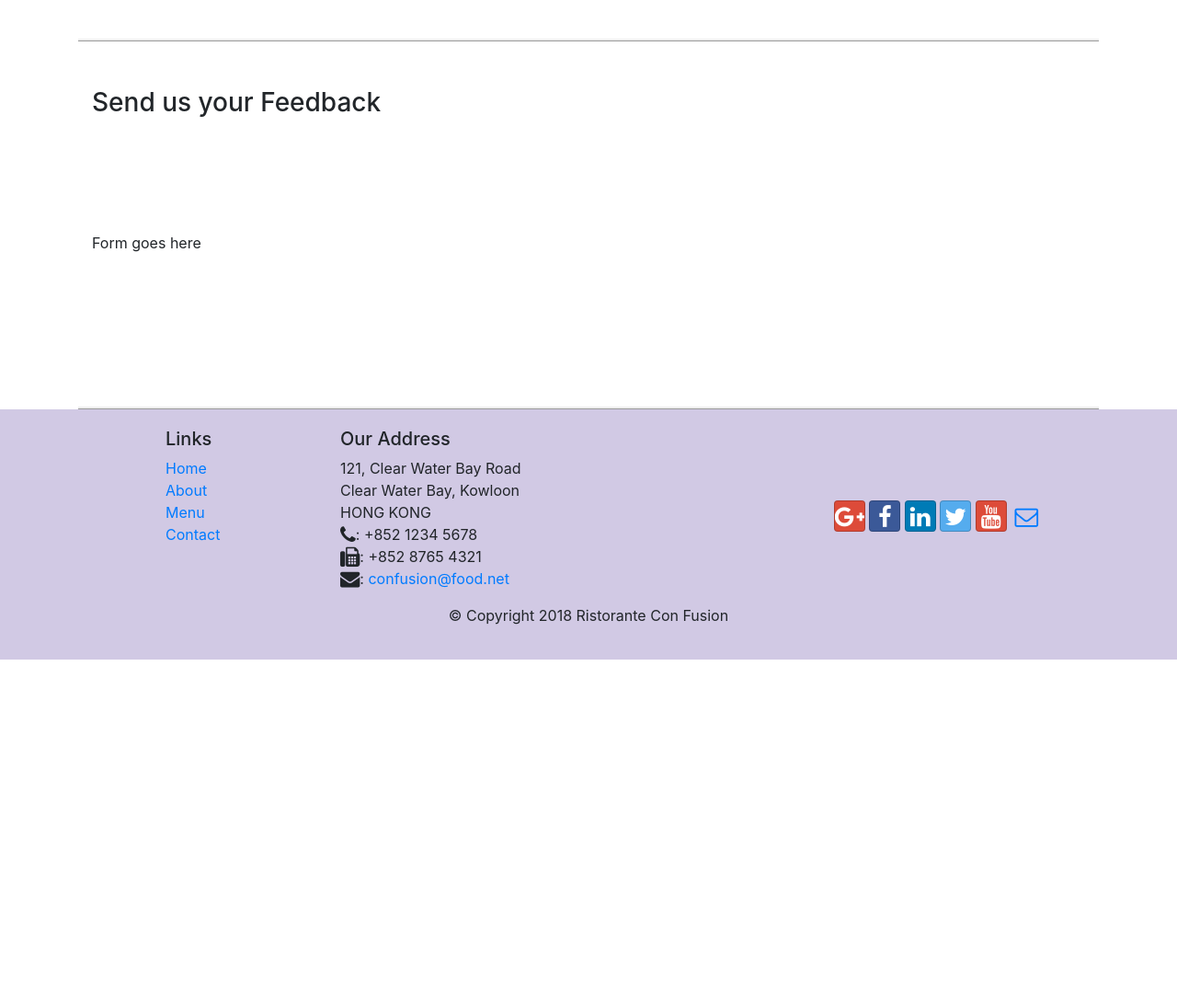
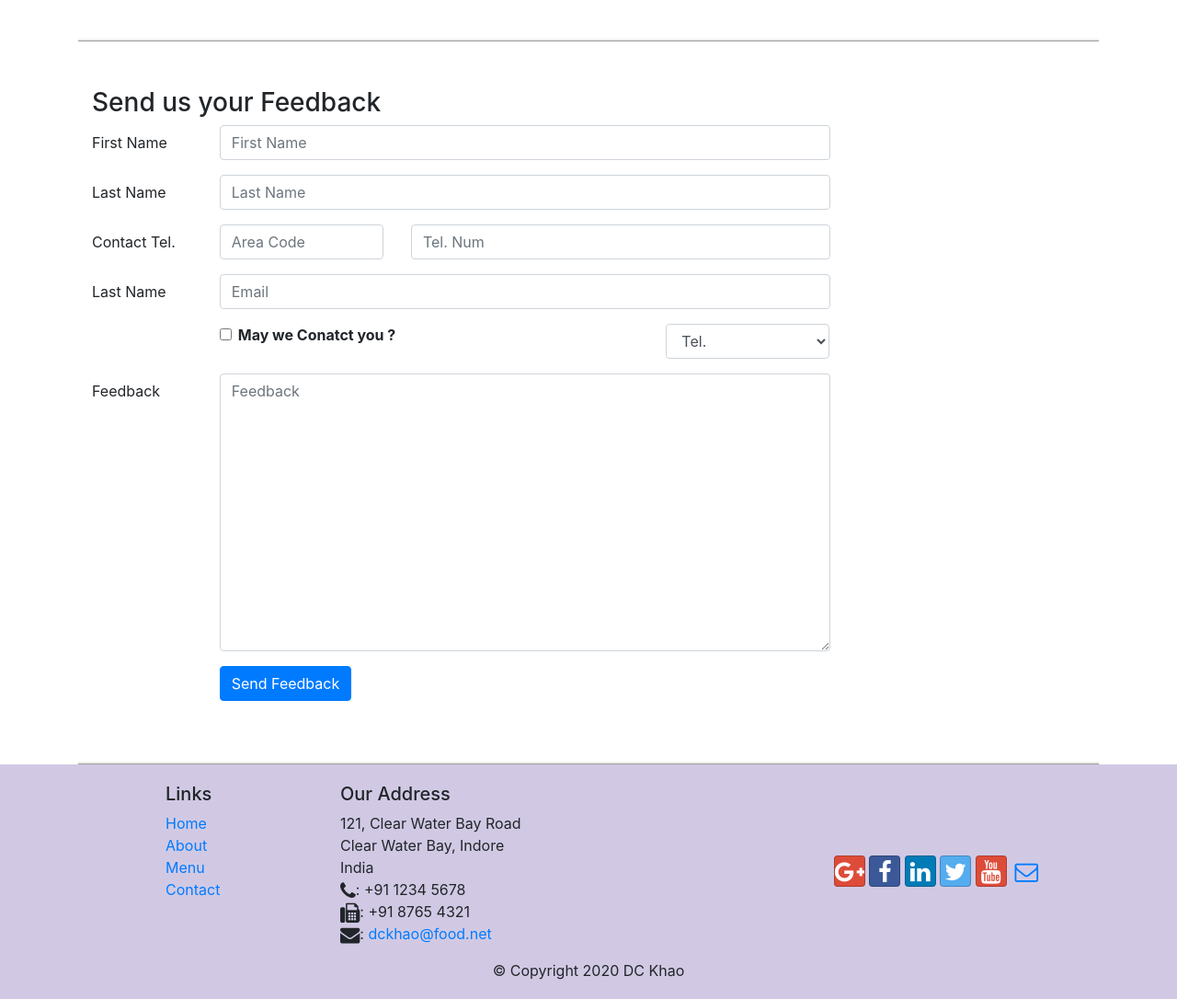
Before and after one commit to divyanshooter/CSS, a website: page Dc khayo/contactus.html in a window 1280 px wide. Shown: the part 740-1826 px from the top of the page at 92% size. Before the commit the page ends 1457 px from the top, so only its background shows below. Drawn offline with nearby package versions, Linux system fonts and the light colour scheme.

Commit message:
Contact Us page modified and feedback form added

```diff
--- a/Dc khayo/contactus.html
+++ b/Dc khayo/contactus.html
@@ -38,7 +38,7 @@
         <div class="container">
             <div class="row row-header">
                 <div class="col-12 col-sm-6">
-                    <h1>Ristorante con Fusion</h1>
+                    <h1>DC Khao</h1>
                     <p>We take inspiration from the World's best cuisines, and create a unique fusion experience. Our lipsmacking creations will tickle your culinary senses!</p>
                 </div>
                 <div class="col-12 col-sm">
@@ -94,7 +94,64 @@
               <h3>Send us your Feedback</h3>
            </div>
             <div class="col-12 col-md-9">
-                Form goes here
+                <form>
+                    <div class="form-group row">
+                        <label for="firstname" class="col-md-2 col-form-label">First Name</label>
+                        <div class="col-md-10">
+                          <input  type="text" class="form-control" id="firstname" name="firstname" placeholder="First Name">
+                        </div>
+                    </div>
+                    <div class="form-group row">
+                        <label for="lastname" class="col-md-2 col-form-label">Last Name</label>
+                        <div class="col-md-10">
+                          <input type="text" class="form-control" id="lastname" name="lastname" placeholder="Last Name">
+                        </div>
+                    </div>
+                    <div class="form-group row">
+                        <label for="telnum" class=" col-12 col-md-2 col-form-label">Contact Tel.</label>
+                        <div class="col-5 col-md-3">
+                          <input type= "tel" class="form-control" id="areacode" name="areacode" placeholder="Area Code">
+                        </div>
+                        <div class="col-7 col-md-7">
+                            <input type="tel" class="form-control" id="telnum" name="telnum" placeholder="Tel. Num">
+                          </div>
+                    </div>
+                    <div class="form-group row">
+                        <label for="email" class="col-md-2 col-form-label">Last Name</label>
+                        <div class="col-md-10">
+                          <input type= "email" class="form-control" id="email" name="email" placeholder="Email">
+                        </div>
+                    </div>
+                    <div class="form-group row">
+                        <div class="col-md-6 offset-md-2">
+                            <div class="form-check">
+                                <input  type="checkbox" class="form-check-input" name="approve" id="approve" value="">
+                                <label class="form-check-label" for="approve"><strong>May we Conatct you ?</strong></label>
+                            </div>
+                        </div>
+                        <div class="col-md-3 offset-md-1">
+                            <select class="form-control">
+                                <option>Tel.</option>
+                                <option>Email</option>
+                            </select>
+                        </div>
+                    </div>
+                    <div class="form-group row">
+                        <label for="Feedback" class="col-md-2 col-form-label">Feedback</label>
+                        <div class="col-md-10">
+                          <textarea rows="12" class="form-control" id="Feedback" name="Feedback" placeholder="Feedback"></textarea>
+                        </div>
+                    </div>
+                    <div class="form-group row">
+                        <div class="col-md-10 offset-md-2">
+                            <button type="submit" class="btn btn-primary">Send Feedback</button>
+                        </div>
+
+                    </div>
+
+                </form>
+
+
             </div>
              <div class="col-12 col-md">
             </div>
@@ -118,12 +175,12 @@
                     <h5>Our Address</h5>
                     <address>
 		              121, Clear Water Bay Road<br>
-		              Clear Water Bay, Kowloon<br>
-		              HONG KONG<br>
-                      <i class="fa fa-phone fa-lg"></i>: +852 1234 5678<br>
-                      <i class="fa fa-fax fa-lg"></i>: +852 8765 4321<br>
+		              Clear Water Bay, Indore<br>
+		              India<br>
+                      <i class="fa fa-phone fa-lg"></i>: +91 1234 5678<br>
+                      <i class="fa fa-fax fa-lg"></i>: +91 8765 4321<br>
                       <i class="fa fa-envelope fa-lg"></i>:
-                      <a href="mailto:confusion@food.net">confusion@food.net</a>
+                      <a href="mailto:confusion@food.net">dckhao@food.net</a>
 		           </address>
                 </div>
                 <div class="col-12 col-sm-4 align-self-center">
@@ -139,7 +196,7 @@
            </div>
            <div class="row justify-content-center">
                 <div class="col-auto">
-                    <p>© Copyright 2018 Ristorante Con Fusion</p>
+                    <p>© Copyright 2020 DC Khao</p>
                 </div>
            </div>
         </div>
```
